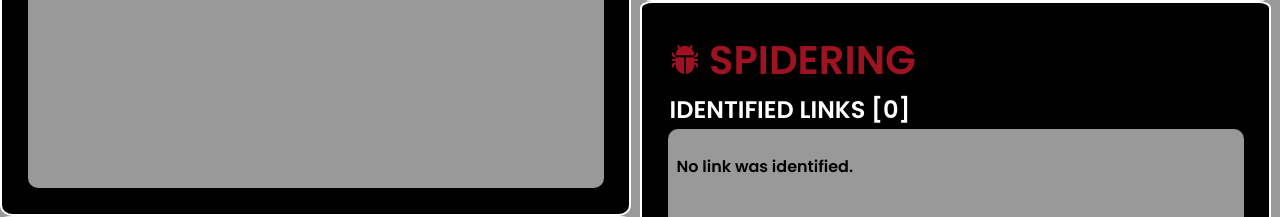
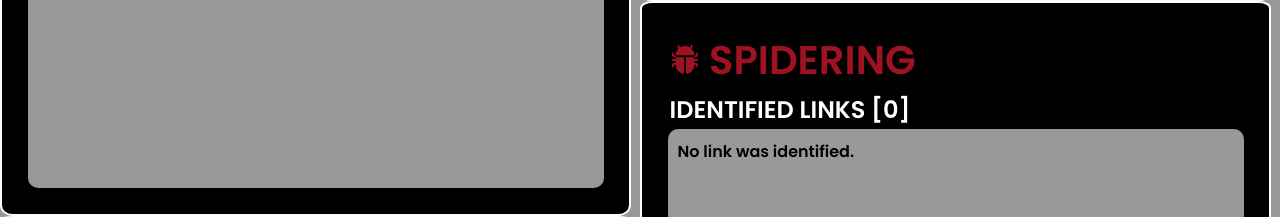
Before and after one commit to p1ngul1n0/plumav2, a Flask app: template templates/results.html in a window 1280 px wide. Shown: the part 538-755 px from the top of the page. Run offline with Flask 2, Linux system fonts and the light colour scheme; the template is opened without the code that fills it, so the values that code supplies are empty.

Commit message:
Add files via upload

```diff
--- a/static/css/results.css
+++ b/static/css/results.css
@@ -100,6 +100,9 @@ th {
     background-color: black;
     color: white;
 }
+.links p {
+    margin: 1px;
+}
 td {
     border-top: solid 2px black;
     text-align: center;
```
